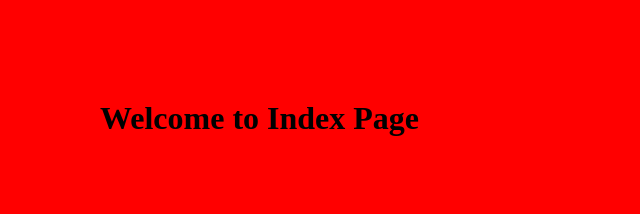
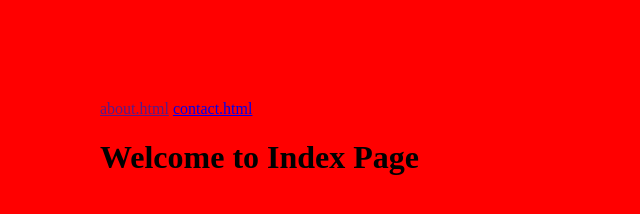
Before and after one commit to raziehghanoni/rproject, a plain HTML site: page index.html in a window 1280 px wide. Shown: the whole page, without its empty margins (0-640 px from the left). Drawn offline with Linux system fonts and the light colour scheme.

Commit message:
Add navbar to index.html

```diff
--- a/index.html
+++ b/index.html
@@ -5,6 +5,10 @@
     <title>My Project</title>
     <link rel="stylesheet" href="css/style.css">
   </head>
+  <nav>
+    <a href=""f="about.html">about.html</a>
+    <a href="contact.html">contact.html</a>
+  </nav>
   <body>
     <h1>Welcome to Index Page</h1>
 
```
